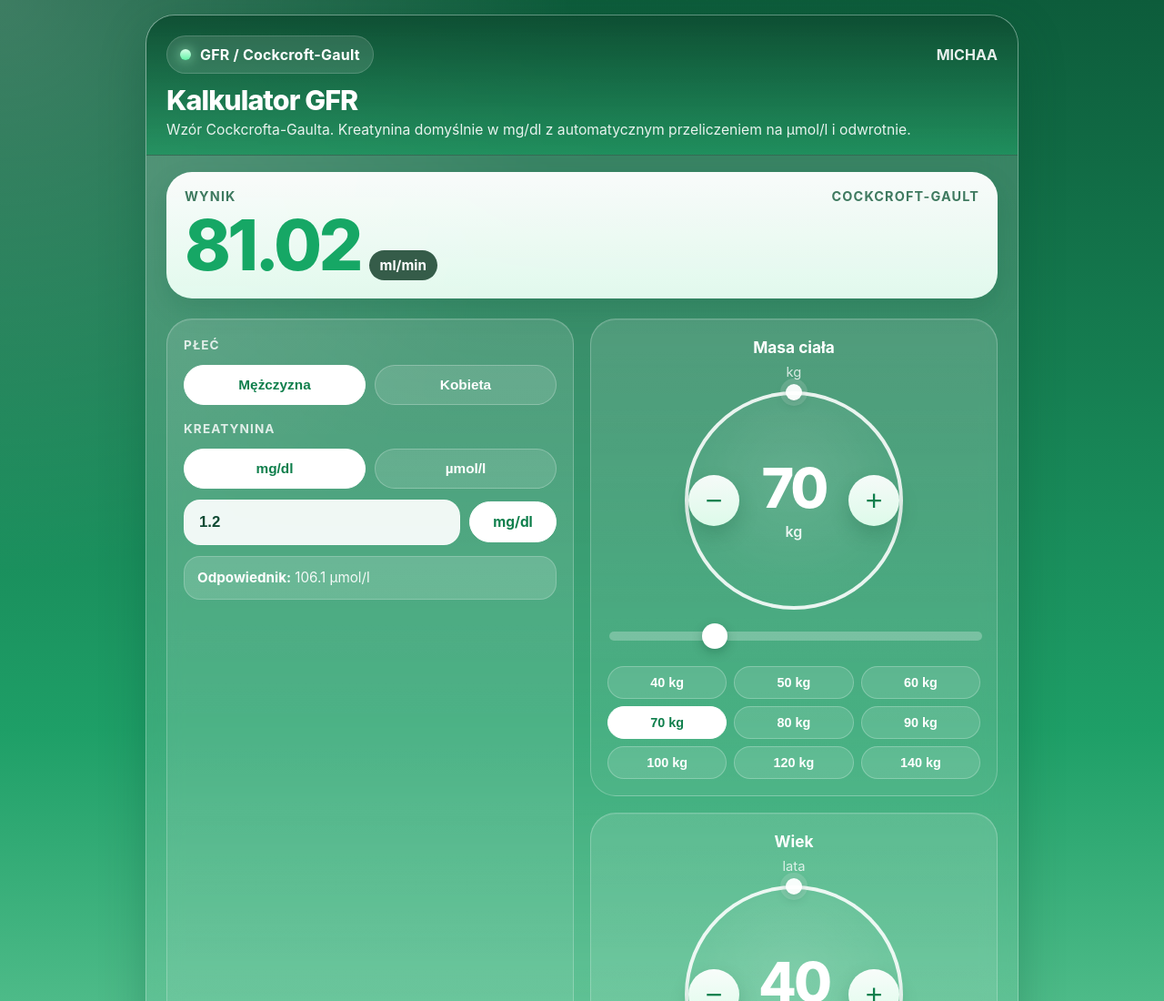
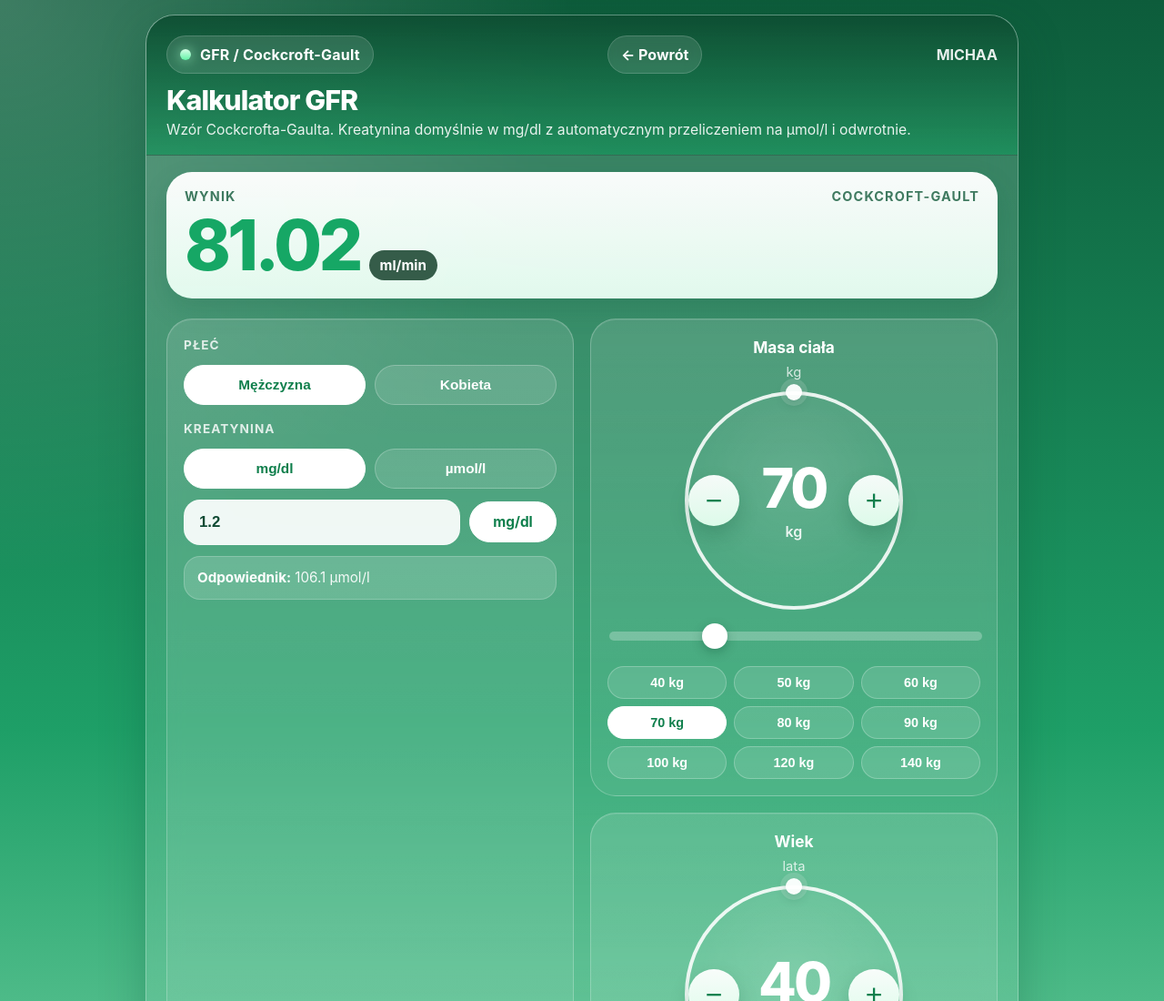
Before and after one commit to 33mika/GFR, a plain HTML site: page index.html in a window 1280 px wide. Shown: the top 1100 px of the page at 91% size. Drawn offline with Linux system fonts and the light colour scheme.

Commit message:
Update index.html

```diff
--- a/index.html
+++ b/index.html
@@ -438,6 +438,26 @@
       .details-grid { grid-template-columns: repeat(4, 1fr); }
       .dial { width: 240px; height: 240px; }
     }
+.back-btn {
+  text-decoration: none;
+  color: white;
+  font-weight: 700;
+  padding: 10px 14px;
+  border-radius: 999px;
+  background: rgba(255,255,255,0.12);
+  border: 1px solid rgba(255,255,255,0.16);
+  backdrop-filter: blur(8px);
+  transition: 0.2s ease;
+}
+
+.back-btn:hover {
+  background: rgba(255,255,255,0.22);
+}
+
+.back-btn:active {
+  transform: scale(0.97);
+}
+
   </style>
 </head>
 <body>
@@ -449,6 +469,7 @@
             <span class="dot"></span>
             GFR / Cockcroft-Gault
           </div>
+           <a href="https://33mika.github.io/kalkulatory" class="back-btn">← Powrót</a>
           <div style="font-weight:700; opacity:0.9;">MICHAA</div>
         </div>
         <h1>Kalkulator GFR</h1>
```
